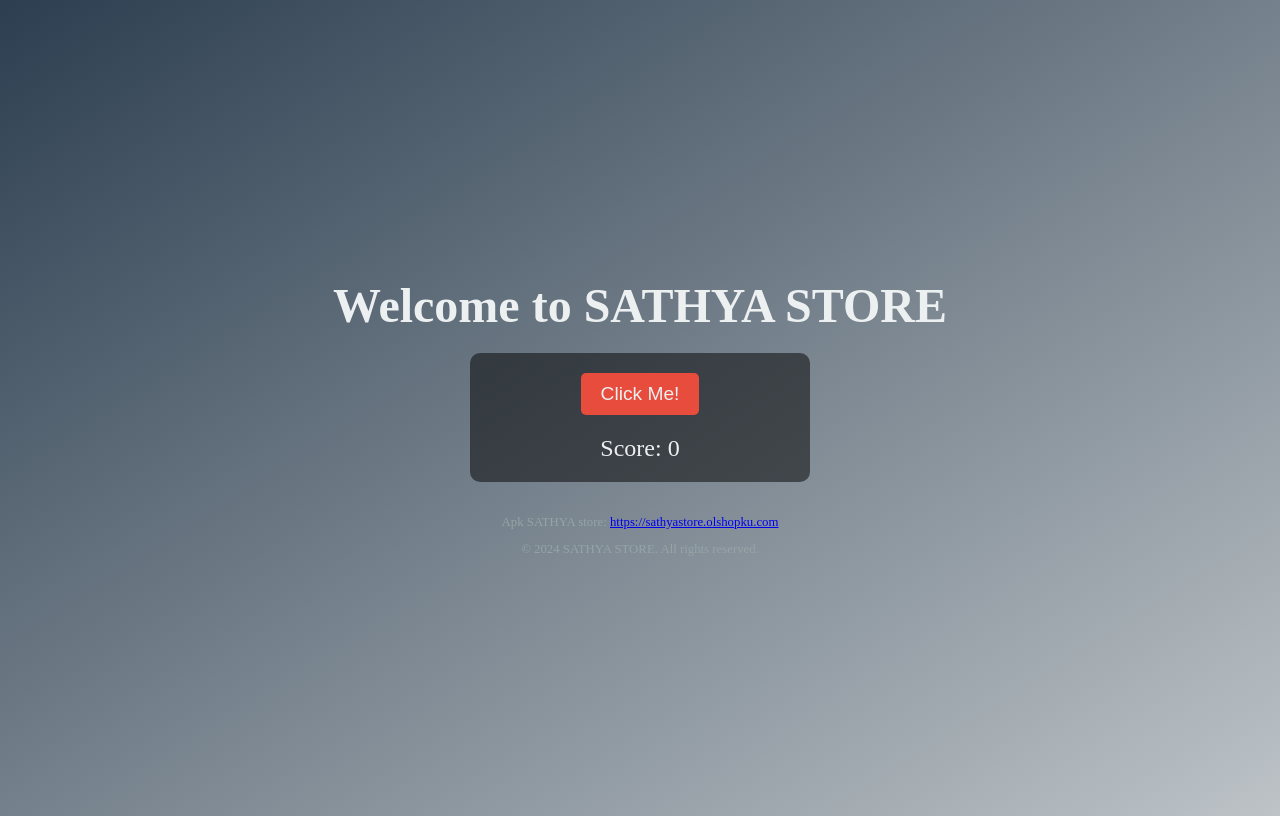
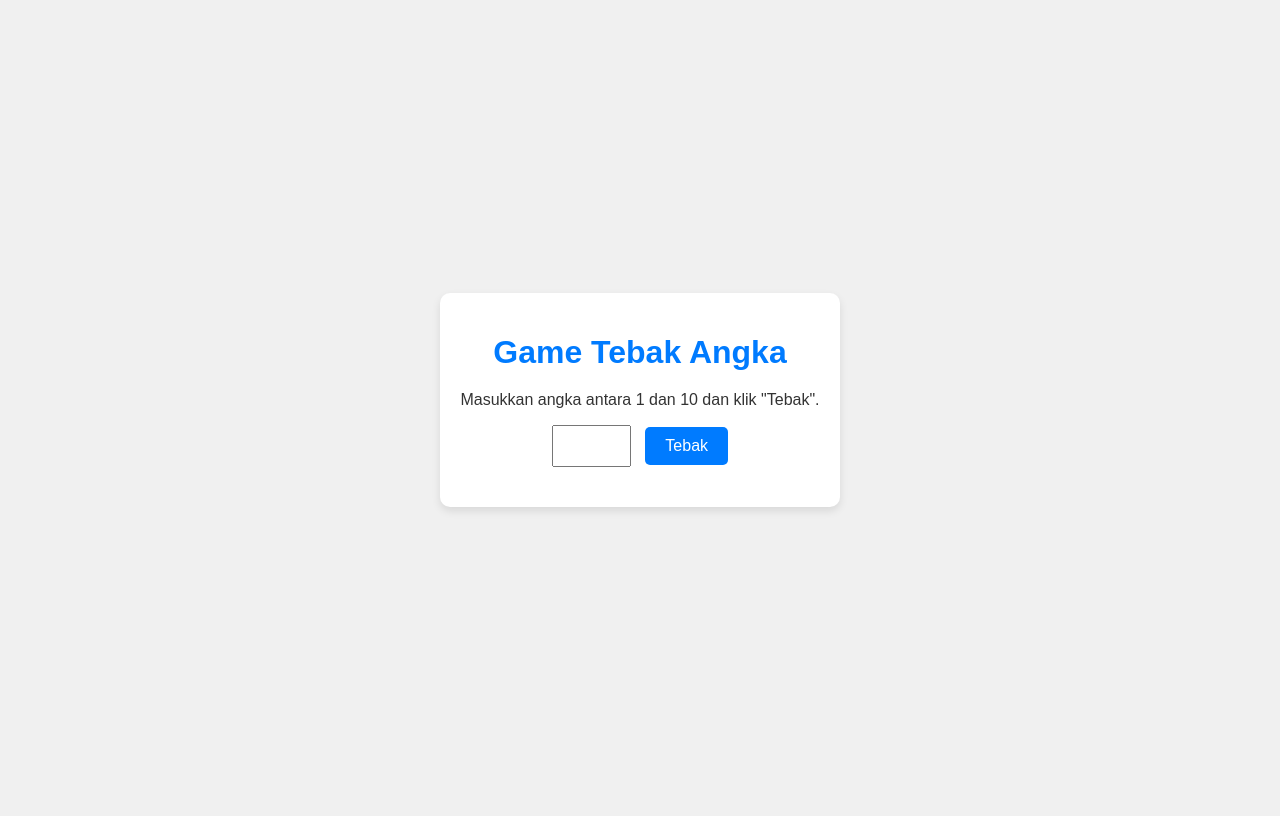
Before and after one commit to sathya01lllll/Game, a plain HTML site: page Index.html in a window 1280 px wide. Drawn offline with Linux system fonts and the light colour scheme.

Commit message:
Index.html

```diff
--- a/Index.html
+++ b/Index.html
@@ -1,104 +1,88 @@
 <!DOCTYPE html>
-<html lang="en">
+<html lang="id">
 <head>
     <meta charset="UTF-8">
     <meta name="viewport" content="width=device-width, initial-scale=1.0">
-    <title>SATHYA STORE Online Game</title>
+    <title>Game SATHYA STORE</title>
     <style>
-        {
+        body {
+            font-family: Arial, sans-serif;
             margin: 0;
             padding: 0;
-            box-sizing: border-box;
-            font-family: Arial, sans-serif;
+            background-color: #f0f0f0;
+            display: flex;
+            justify-content: center;
+            align-items: center;
+            height: 100vh;
+            color: #333;
         }
-
-        body {
-            display: flex;
-            flex-direction: column;
-            align-items: center;
-            justify-content: center;
-            height: 100vh;
-            background: linear-gradient(to bottom right, #2c3e50, #bdc3c7);
-            color: #ecf0f1;
+        .container {
             text-align: center;
+            background-color: #fff;
+            padding: 20px;
+            border-radius: 10px;
+            box-shadow: 0 4px 8px rgba(0, 0, 0, 0.1);
         }
-
         h1 {
-            font-size: 3em;
+            color: #007bff;
             margin-bottom: 20px;
-            animation: fadeIn 2s ease-in-out;
         }
-
-        .game-container {
-            display: flex;
-            flex-direction: column;
-            align-items: center;
-            justify-content: center;
-            width: 300px;
-            padding: 20px;
-            background-color: rgba(0, 0, 0, 0.5);
-            border-radius: 10px;
+        .instructions {
+            margin-bottom: 20px;
         }
-
-        #clickerButton {
+        input {
+            padding: 10px;
+            font-size: 1em;
+            margin-right: 10px;
+        }
+        button {
             padding: 10px 20px;
-            font-size: 1.2em;
-            color: #ecf0f1;
-            background-color: #e74c3c;
+            font-size: 1em;
+            background-color: #007bff;
+            color: #fff;
             border: none;
             border-radius: 5px;
             cursor: pointer;
-            transition: background-color 0.3s ease;
+            transition: background-color 0.3s;
         }
-
-        #clickerButton:hover {
-            background-color: #c0392b;
+        button:hover {
+            background-color: #0056b3;
         }
-
-        #score {
+        .message {
             margin-top: 20px;
-            font-size: 1.5em;
-        }
-
-        footer {
-            margin-top: 20px;
-            font-size: 0.8em;
-            color: #95a5a6;
-        }
-
-        @keyframes fadeIn {
-            from {
-                opacity: 0;
-            }
-            to {
-                opacity: 1;
-            }
+            font-size: 1.2em;
         }
     </style>
 </head>
 <body>
-
-    <h1>Welcome to SATHYA STORE</h1>
-    <div class="game-container">
-        <button id="clickerButton">Click Me!</button>
-        <div id="score">Score: 0</div>
+    <div class="container">
+        <h1>Game Tebak Angka</h1>
+        <div class="instructions">
+            <p>Masukkan angka antara 1 dan 10 dan klik "Tebak".</p>
+            <input type="number" id="guess" min="1" max="10">
+            <button onclick="checkGuess()">Tebak</button>
+        </div>
+        <div class="message" id="message"></div>
     </div>
 
-    <footer>
-        <p>Apk SATHYA store: <a href="mailto:https://sathyastore.olshopku.com">https://sathyastore.olshopku.com</a></p>
-        <p>© 2024 SATHYA STORE. All rights reserved.</p>
-    </footer>
+    <script>
+        const randomNumber = Math.floor(Math.random() * 10) + 1;
 
-    <script>
-        let score = 0;
-        const clickerButton = document.getElementById('clickerButton');
-        const scoreDisplay = document.getElementById('score');
+        function checkGuess() {
+            const guess = parseInt(document.getElementById('guess').value);
+            const messageElement = document.getElementById('message');
 
-        clickerButton.addEventListener('click', () => {
-            score++;
-            scoreDisplay.textContent = 'Score: ' + score;
-        });
+            if (isNaN(guess) || guess < 1 || guess > 10) {
+                messageElement.textContent = 'Masukkan angka yang valid antara 1 dan 10.';
+                messageElement.style.color = 'red';
+            } else if (guess === randomNumber) {
+                messageElement.textContent = 'Selamat! Anda benar!';
+                messageElement.style.color = 'green';
+            } else {
+                messageElement.textContent = `Salah! Angka yang benar adalah ${randomNumber}.`;
+                messageElement.style.color = 'red';
+            }
+        }
     </script>
-
 </body>
 </html>
```
